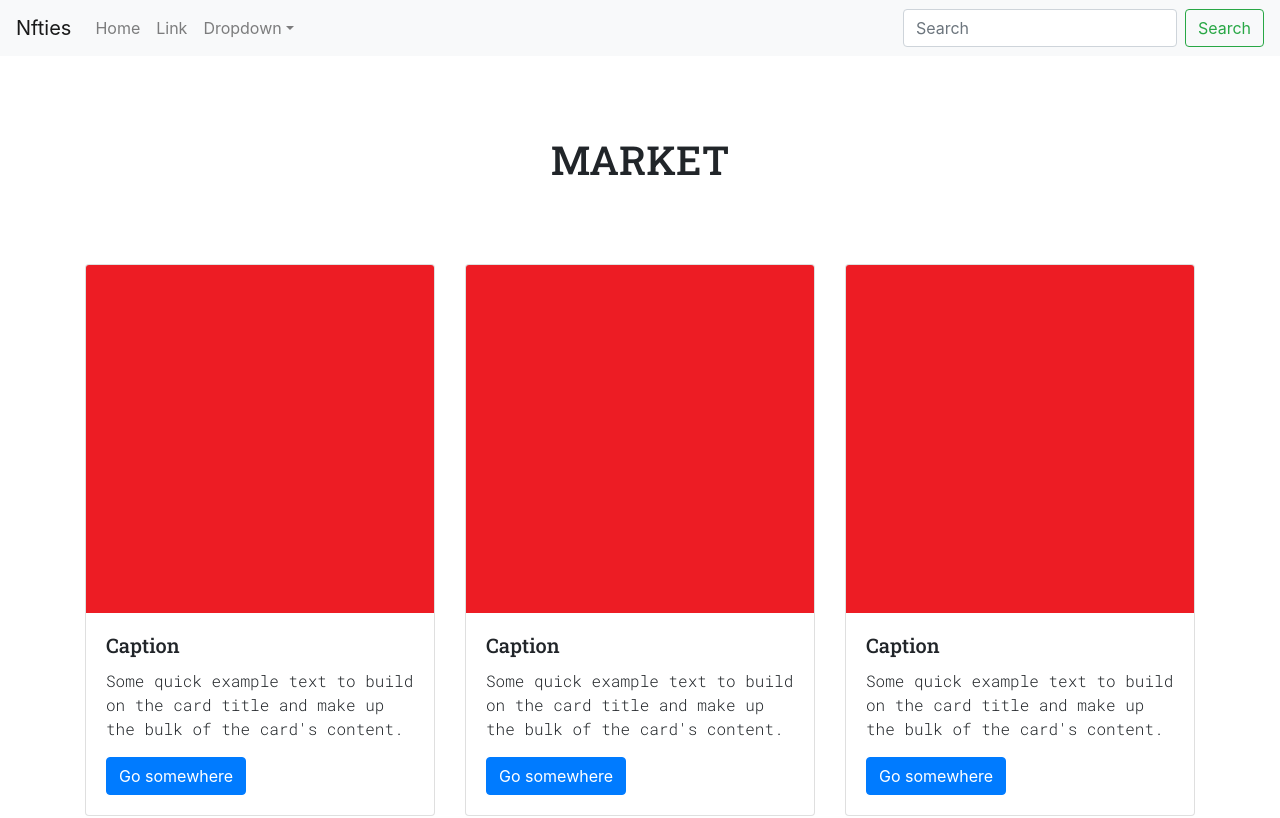
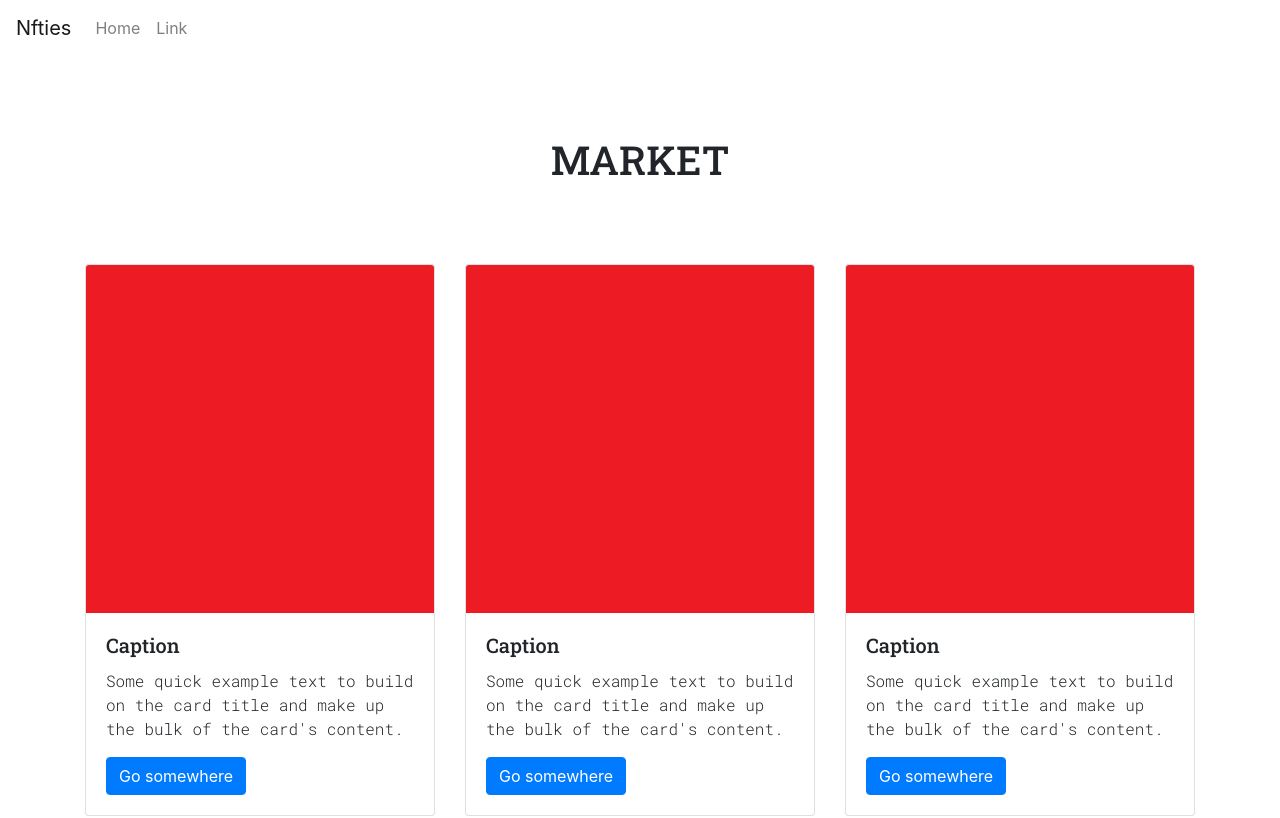
Before and after one commit to rsimcha/nft-frontend, a React (Create React App) app: page / in a window 1280 px wide. Shown: the top 818 px of the page. Built offline with nearby package versions, Linux system fonts and the light colour scheme.

Commit message:
cleaned up nav-bar a bit, created piece component for individual art pieces, my head hurts idk

```diff
--- a/src/components/Navigation.js
+++ b/src/components/Navigation.js
@@ -3,25 +3,17 @@ import { Navbar, Nav, Container, Button, Form, NavDropdown, FormControl } from '
 
 const Navigation = (props) => (
     <div>
-    <Navbar bg="light" expand="lg">
+    <Navbar bg="transparent" expand="lg">
     <Navbar.Brand href="#home">Nfties</Navbar.Brand>
     <Navbar.Toggle aria-controls="basic-navbar-nav" />
     <Navbar.Collapse id="basic-navbar-nav">
       <Nav className="mr-auto">
         <Nav.Link href="#home">Home</Nav.Link>
         <Nav.Link href="#link">Link</Nav.Link>
-        <NavDropdown title="Dropdown" id="basic-nav-dropdown">
-          <NavDropdown.Item href="#action/3.1">Action</NavDropdown.Item>
-          <NavDropdown.Item href="#action/3.2">Another action</NavDropdown.Item>
-          <NavDropdown.Item href="#action/3.3">Something</NavDropdown.Item>
-          <NavDropdown.Divider />
-          <NavDropdown.Item href="#action/3.4">Separated link</NavDropdown.Item>
-        </NavDropdown>
+
+
       </Nav>
-      <Form inline>
-        <FormControl type="text" placeholder="Search" className="mr-sm-2" />
-        <Button variant="outline-success">Search</Button>
-      </Form>
+
     </Navbar.Collapse>
   </Navbar>
   </div>
```
Also changed, not shown: src/components/Piece.js (added, +15 -0 lines).
